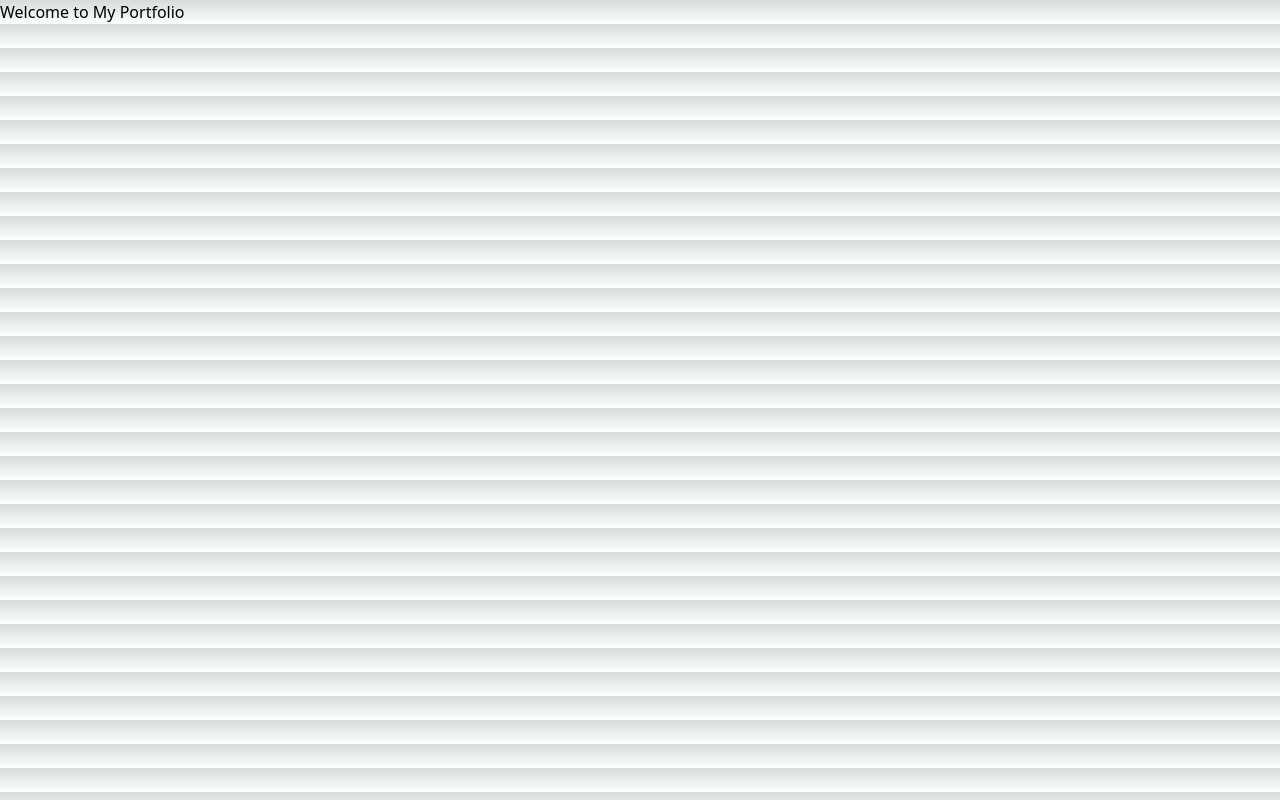
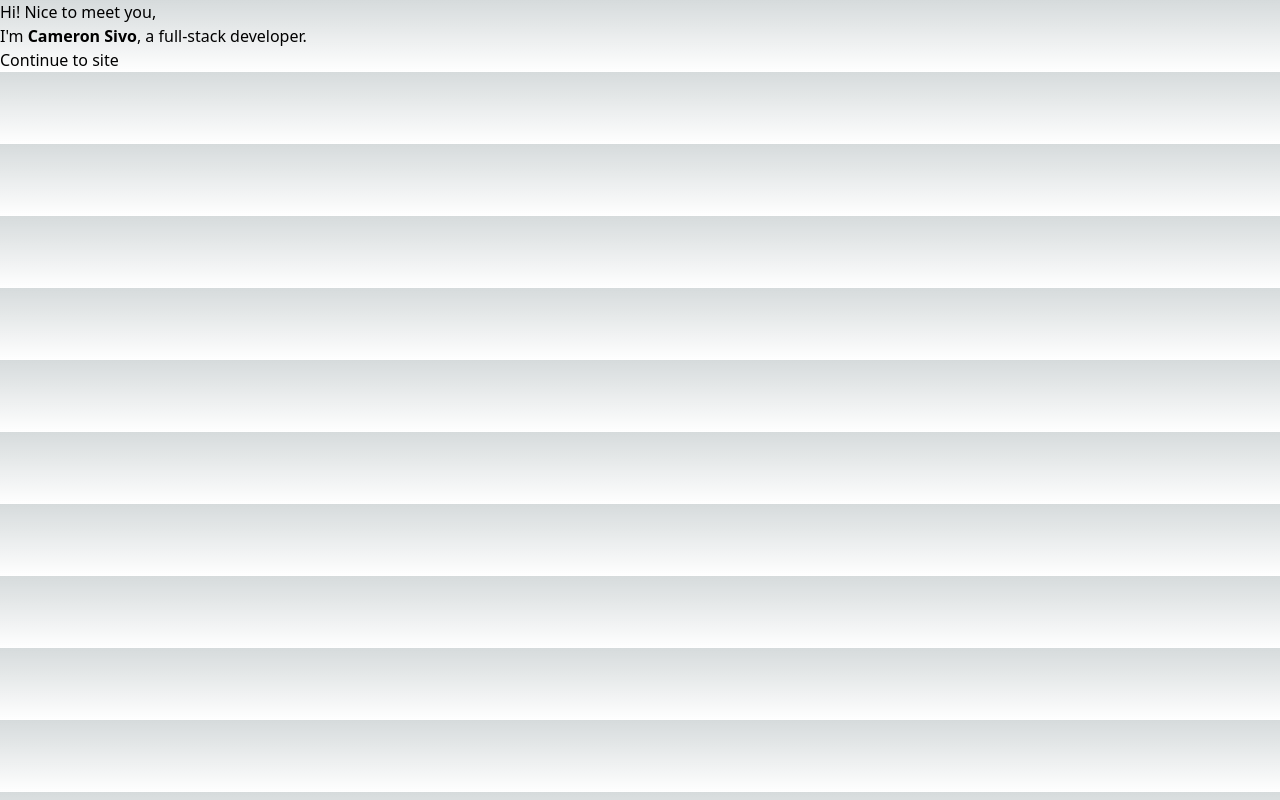
Before and after one commit to csiv23/portfolio, a Next.js app in the folder frontend/: page / in a window 1280 px wide. Built offline with nearby package versions, Linux system fonts and the light colour scheme.

Commit message:
Initialized LandingPage

```diff
--- /dev/null
+++ b/frontend/components/LandingPage.tsx
@@ -0,0 +1,22 @@
+import React, { FC } from 'react';
+import { useRouter } from 'next/router';
+
+const LandingPage: FC = () => {
+  const router = useRouter();
+
+  const handleContinue = () => {
+    router.push('/home'); // Replace '/home' with the URL of your actual home page
+  };
+
+  return (
+    <main className="landing-page-content">
+      <h1>Hi! Nice to meet you,</h1>
+      <h2>
+        I'm <strong>Cameron Sivo</strong>, a full-stack developer.
+      </h2>
+      <button onClick={handleContinue}>Continue to site</button>
+    </main>
+  );
+};
+
+export default LandingPage;
--- a/frontend/pages/index.tsx
+++ b/frontend/pages/index.tsx
@@ -1,20 +1,16 @@
-// my-portfolio-frontend-ts/pages/index.tsx
-
-import Head from 'next/head'
-import { FC } from 'react'
+import Head from 'next/head';
+import { FC } from 'react';
+import LandingPage from '../components/LandingPage';
 
 const Home: FC = () => {
   return (
-    <div>
+    <>
       <Head>
-        <title>My Portfolio</title>
+        <title>Welcome | My Portfolio</title>
       </Head>
+      <LandingPage />
+    </>
+  );
+};
 
-      <main>
-        <h1>Welcome to My Portfolio</h1>
-      </main>
-    </div>
-  )
-}
-
-export default Home
+export default Home;
```
